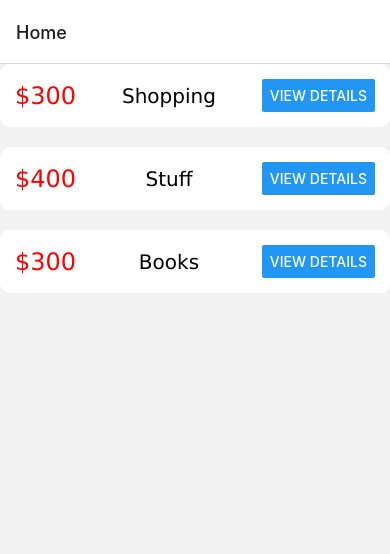
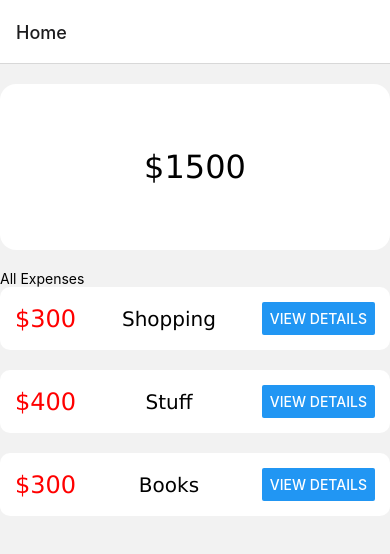
Before and after one commit to tern0004/P2-Final-App, a React Native app: screen /Home in a window 390 px wide. Shown: the top 554 px of the page. Built offline with nearby package versions, Linux system fonts and the light colour scheme.

Commit message:
- Total Expense setup

```diff
--- /dev/null
+++ b/components/TotalExpense.js
@@ -0,0 +1,30 @@
+import React from 'react';
+import {Text, View, StyleSheet} from "react-native";
+
+function TotalExpense(props) {
+    return (
+        <View style={styles.totalItem}>
+            <Text style={styles.totalItemTxt}>$1500</Text>
+        </View>
+    );
+}
+
+const styles = StyleSheet.create({
+
+    totalItem: {
+        backgroundColor: '#FFF',
+        padding: 64,
+        borderRadius: 16,
+        alignItems: 'center',
+        justifyContent: 'space-between',
+        marginBottom: 20,
+        marginTop: 20
+    },
+    totalItemTxt: {
+        fontFamily: 'Verdana',
+        fontSize: 32
+    }
+
+})
+
+export default TotalExpense;
--- a/screens/HomeScreen.js
+++ b/screens/HomeScreen.js
@@ -1,10 +1,13 @@
 import React from 'react';
 import { View, Text } from 'react-native';
 import ExpenseList from "../components/ExpenseList";
+import TotalExpense from "../components/TotalExpense";
 
 function HomeScreen() {
     return (
         <View>
+            <TotalExpense/>
+            <Text>All Expenses</Text>
             <ExpenseList/>
         </View>
     );
```
